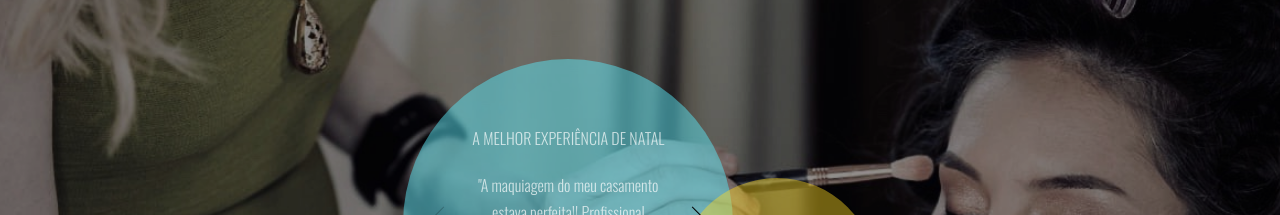
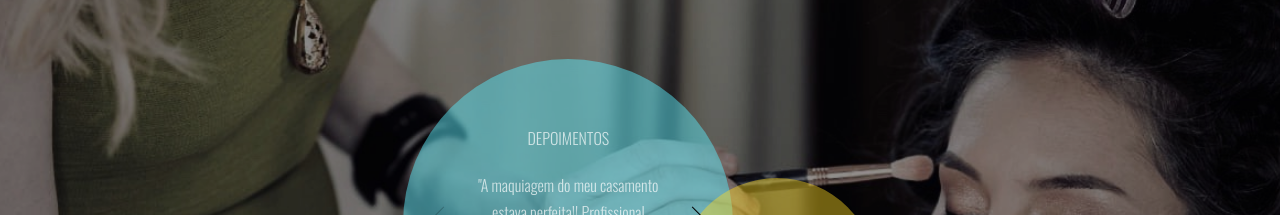
Before and after one commit to jaimedantas/ana-make, a plain HTML site: page index.html in a window 1280 px wide. Shown: the part 3120-3335 px from the top of the page. Drawn offline with nearby package versions, Linux system fonts and the light colour scheme.

Commit message:
changed name to math size

```diff
--- a/index.html
+++ b/index.html
@@ -102,7 +102,7 @@
 		<div class="testimonialarea">
 			<div class="testimonialarea-bubble">
 				<div class="testimonial-widget">
-					<h3 class="uppercase">A melhor experiência de Natal</h3>
+					<h3 class="uppercase">Depoimentos</h3>
 					<div class="testimonial">
 						<p>
 							 "A maquiagem do meu casamento estava perfeita!! Profissional excelente, ótima técnica e produtos."
```
